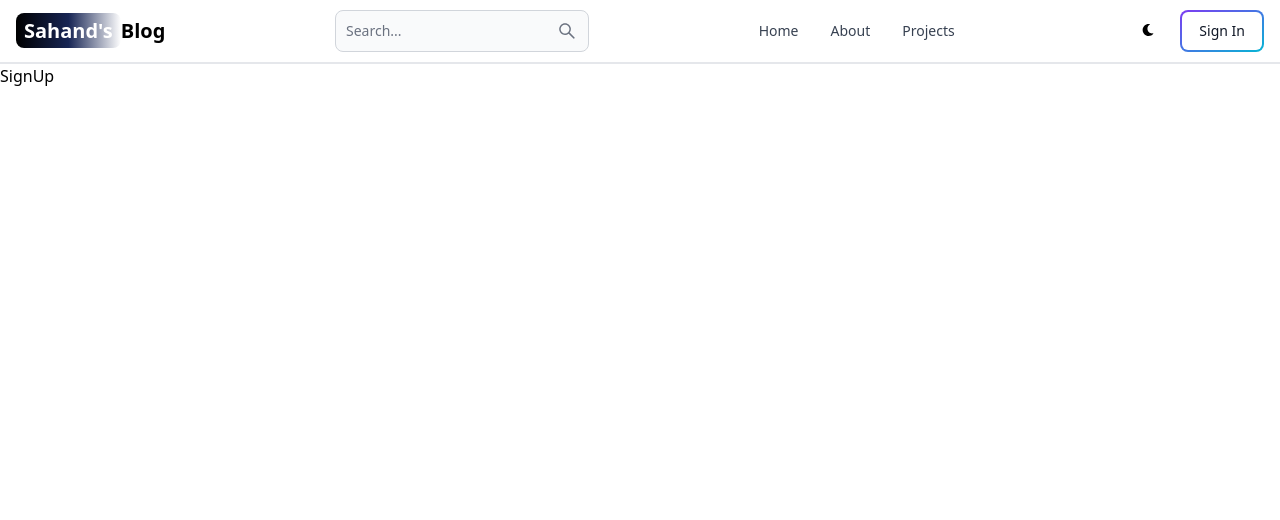
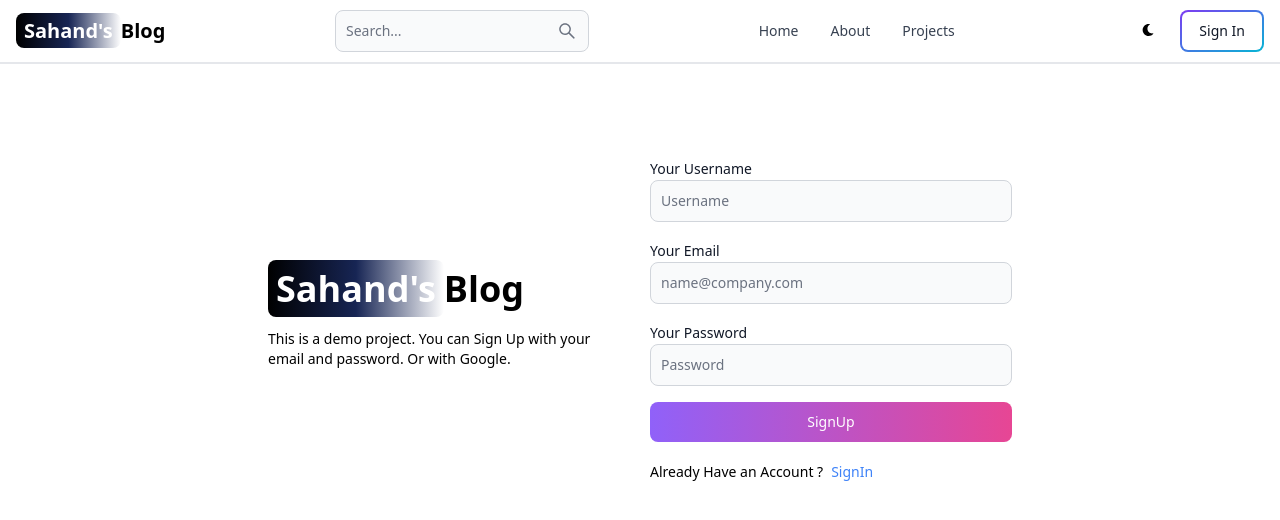
Before and after one commit to chandan1971/BLOG_App, a React (Vite) app in the folder client/: page /signUp in a window 1280 px wide. Shown: the top 520 px of the page. Built offline with nearby package versions, Linux system fonts and the light colour scheme.

Commit message:
SingUp Page added

```diff
--- a/client/src/App.jsx
+++ b/client/src/App.jsx
@@ -5,7 +5,7 @@
 import SignUp from './pages/SignUp'
 import SignIn from './pages/SignIn'
 import Projects from './pages/Projects'
-import Header from './Components/Header'
+import Header from './Components/Header.jsx'
 
 export default function App() {
   return (
--- a/client/src/Components/Header.jsx
+++ b/client/src/Components/Header.jsx
@@ -28,8 +28,7 @@
         </Button>
         <div className='flex gap-2 md:order-2'>
             <Button className='w-12 h-10 sm:inline' color='grey' pill><FaMoon></FaMoon></Button>
-
-            <Link to='/sign-in'>
+            <Link to='/signUp'>
                 <Button gradientDuoTone='purpleToBlue' outline>Sign In</Button>
             </Link>
             <Navbar.Toggle></Navbar.Toggle>
--- a/client/src/pages/SignUp.jsx
+++ b/client/src/pages/SignUp.jsx
@@ -1,8 +1,49 @@
+import { Button, Label, TextInput} from 'flowbite-react'
+import {Link} from "react-router-dom"
 import React from 'react'
 
 function SignUp() {
   return (
-    <div>SignUp</div>
+    <div className='min-h-screen mt-20 '>
+      <div className='flex p-3 max-w-3xl mx-auto flex-col md:flex-row md:items-center gap-5'>
+        <div className='flex-1'>
+            <Link to="/" className='font-bold dark:text-white text-4xl'>
+                  <span className='px-2 py-1 bg-gradient-to-r from from-black via-blue-950 to-white rounded-lg text-white'>Sahand's</span>
+                  Blog
+            </Link>
+            <p className='text-sm mt-5 '>
+              This is a demo project. You can Sign Up with your email and password.
+              Or with Google.
+            </p>
+        </div>
+        <div className='flex-1'>
+          <form className='flex flex-col gap-4'>
+            <div>
+              <Label value='Your Username' >
+              </Label>
+              <TextInput type='text' placeholder='Username' id="username"></TextInput>
+            </div>
+            <div>
+              <Label value='Your Email' >
+              </Label>
+              <TextInput type='email' placeholder='name@company.com' id="email"></TextInput>
+            </div>
+            <div>
+              <Label value='Your Password' >
+              </Label>
+              <TextInput type='text' placeholder='Password' id="password"></TextInput>
+            </div>
+            <Button gradientDuoTone="purpleToPink" type='submit'>
+              SignUp
+            </Button>
+          </form>
+          <div className='flex gap-2 text-sm mt-5'>
+            <span>Already Have an Account ?</span>
+            <Link to={'/singIn'} className='text-blue-500'>SignIn</Link>
+          </div>
+        </div>
+      </div>
+    </div>
   )
 }
 
```
